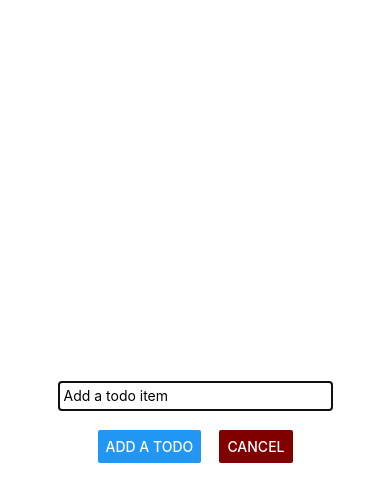
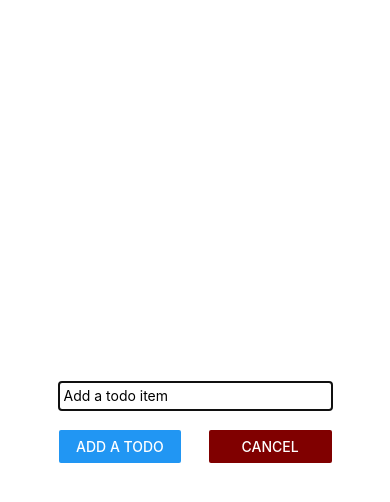
Before and after one commit to Swor71/React-Native-Playground, a React Native app: screen / in a window 390 px wide. Both pictures are taken after a click on the button "ADD A TODO". Shown: the top 502 px of the page. Built offline with nearby package versions, Linux system fonts and the light colour scheme.

Commit message:
Change modal buttons width

```diff
--- a/components/TodoInput.js
+++ b/components/TodoInput.js
@@ -15,12 +15,19 @@ export const TodoInput = props => {
           onChangeText={handleTextChange}
         />
         <View style={styles.buttonContainer}>
-          <Button title="add a todo" onPress={props.handleButtonPress(todo)} />
-          <Button
-            title="cancel"
-            color="maroon"
-            onPress={props.handleShowModal}
-          />
+          <View style={styles.buttonWidth}>
+            <Button
+              title="add a todo"
+              onPress={props.handleButtonPress(todo)}
+            />
+          </View>
+          <View style={styles.buttonWidth}>
+            <Button
+              title="cancel"
+              color="maroon"
+              onPress={props.handleShowModal}
+            />
+          </View>
         </View>
       </View>
     </Modal>
@@ -43,6 +50,9 @@ const styles = StyleSheet.create({
   buttonContainer: {
     flexDirection: "row",
     justifyContent: "space-between",
-    width: "50%",
+    width: "70%",
+  },
+  buttonWidth: {
+    width: "45%",
   },
 });
```
